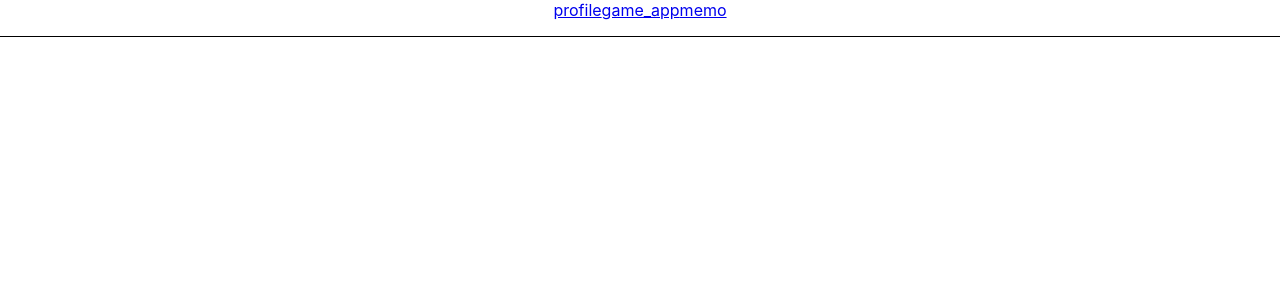
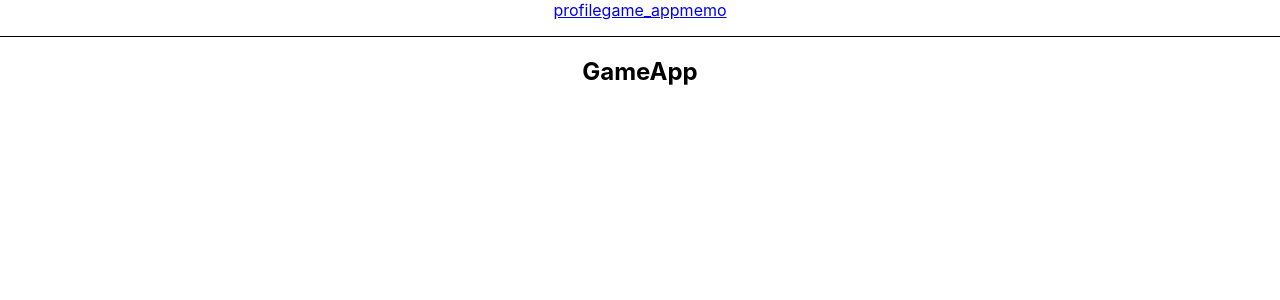
Before and after one commit to aShunyaOtsuki/hobby-web, a React (Create React App) app in the folder web/: page /game_app in a window 1280 px wide. Shown: the top 300 px of the page. Built offline with nearby package versions, Linux system fonts and the light colour scheme.

Commit message:
imp: routing

```diff
--- a/web/src/App.tsx
+++ b/web/src/App.tsx
@@ -1,6 +1,6 @@
 import React from "react";
 import "./App.css";
-import { Link } from "react-router-dom";
+import { Link, Outlet } from "react-router-dom";
 
 const App = () => {
   return (
@@ -10,6 +10,7 @@ const App = () => {
         <Link to="game_app">game_app</Link>
         <Link to="memo">memo</Link>
       </nav>
+      <Outlet />
     </div>
   );
 };
--- a/web/src/index.tsx
+++ b/web/src/index.tsx
@@ -3,7 +3,10 @@ import ReactDOM from "react-dom/client";
 import "./index.css";
 import App from "./App";
 import reportWebVitals from "./reportWebVitals";
-import { BrowserRouter } from "react-router-dom";
+import { BrowserRouter, Route, Routes } from "react-router-dom";
+import { Profile } from "./routes/Profile";
+import { GameApp } from "./routes/GameApp";
+import { Memo } from "./routes/Memo";
 
 const root = ReactDOM.createRoot(
   document.getElementById("root") as HTMLElement
@@ -11,7 +14,13 @@ const root = ReactDOM.createRoot(
 root.render(
   <React.StrictMode>
     <BrowserRouter>
-      <App />
+      <Routes>
+        <Route path="/" element={<App />}>
+          <Route path="profile" element={<Profile />} />
+          <Route path="game_app" element={<GameApp />} />
+          <Route path="memo" element={<Memo />} />
+        </Route>
+      </Routes>
     </BrowserRouter>
   </React.StrictMode>
 );
--- /dev/null
+++ b/web/src/routes/GameApp.tsx
@@ -0,0 +1,7 @@
+export const GameApp = () => {
+  return (
+    <main>
+      <h2>GameApp</h2>
+    </main>
+  );
+};
--- /dev/null
+++ b/web/src/routes/Memo.tsx
@@ -0,0 +1,7 @@
+export const Memo = () => {
+  return (
+    <main>
+      <h2>Memo</h2>
+    </main>
+  );
+};
--- /dev/null
+++ b/web/src/routes/Profile.tsx
@@ -0,0 +1,7 @@
+export const Profile = () => {
+  return (
+    <main>
+      <h2>Profile</h2>
+    </main>
+  );
+};
```
